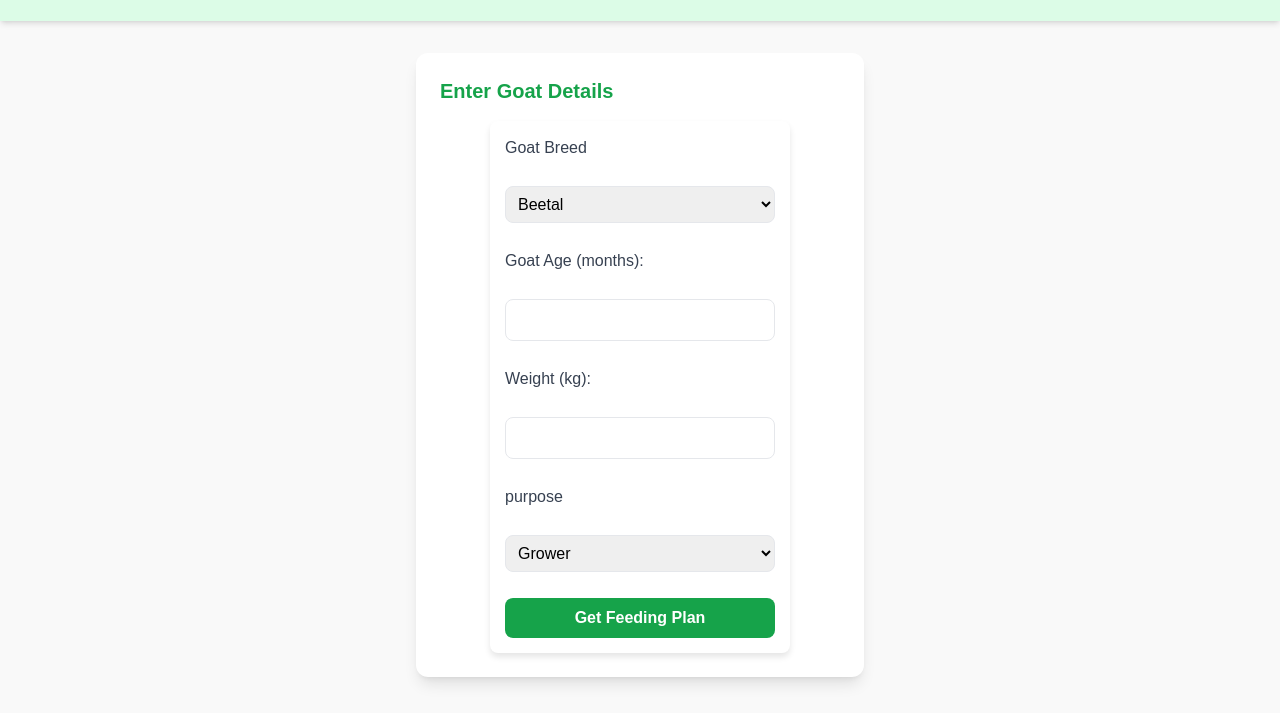
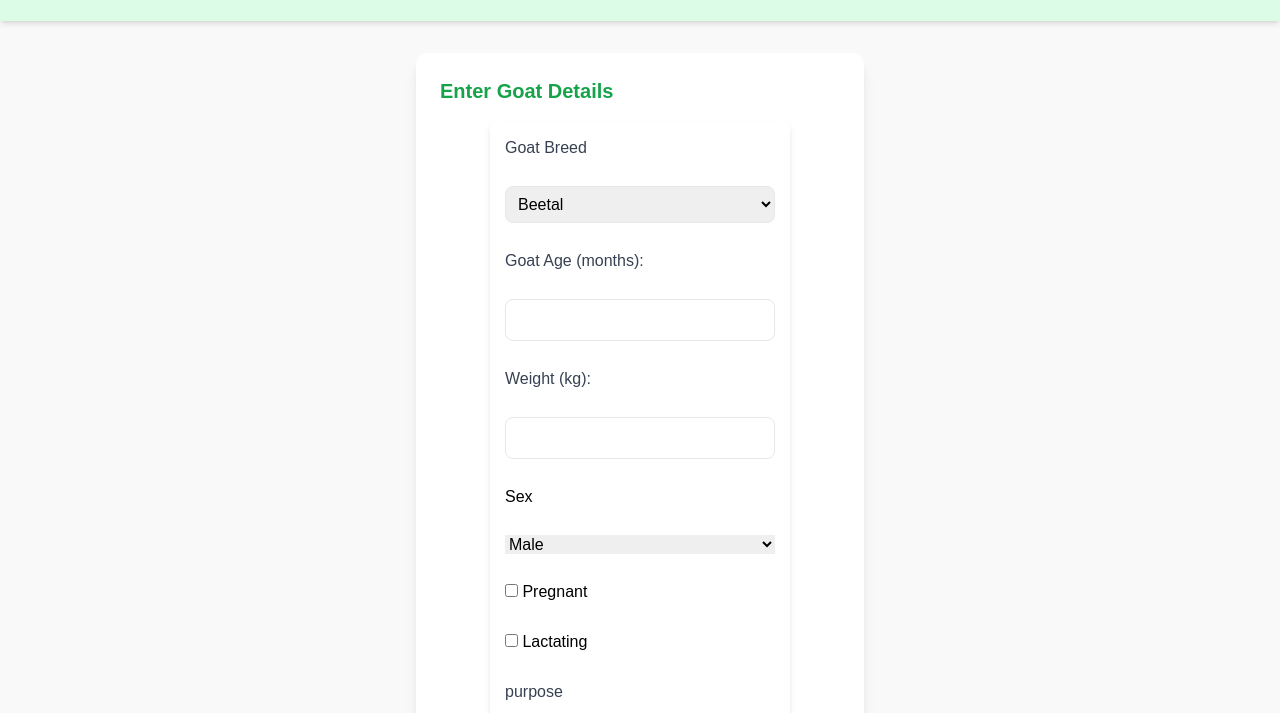
Before and after one commit to rahatali555/Goat-app, a plain HTML site: page index.html in a window 1280 px wide. Shown: the part 87-800 px from the top of the page. Drawn offline with nearby package versions, Linux system fonts and the light colour scheme.

Commit message:
ADDED CDN JSPDF

```diff
--- a/index.html
+++ b/index.html
@@ -12,6 +12,8 @@
   <title>GoatCare App</title>
   <!-- Page title shown in the browser tab -->
    <script src="https://cdn.tailwindcss.com"></script>
+   <script src="https://cdnjs.cloudflare.com/ajax/libs/jspdf/2.5.1/jspdf.umd.min.js"></script>
+
 
 
   <link rel="stylesheet" href="style.css">
@@ -72,6 +74,25 @@
           required
           class="w-full border p-2 rounded-lg focus:outline-none focus:ring-2 focus:ring-green-500"
         >
+        <!-- Sex input -->
+<label for="sex">Sex</label>
+<select id="sex" required>
+  <option value="male">Male</option>
+  <option value="female">Female</option>
+</select>
+
+<!-- Pregnant checkbox (only matters for female) -->
+<label>
+  <input type="checkbox" id="pregnant"> Pregnant
+</label>
+
+<!-- Lactating checkbox (only matters for female) -->
+<label>
+  <input type="checkbox" id="lactating"> Lactating
+</label>
+
+
+
         <label for="purpose" class="block font-medium text-gray-700">purpose</label>
         <select id="purpose" class="w-full border p-2 rounded-lg focus:outline-none focus:ring-2 focus:ring-green-500">
           <option value="grower">Grower</option>
```
